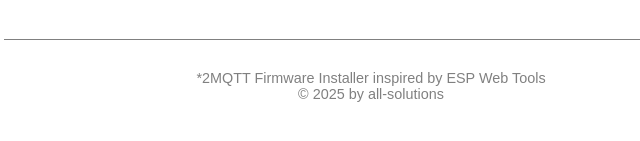
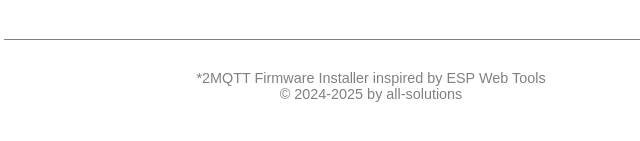
Before and after one commit to all-solutions/Flash2MQTT, a plain HTML site: page index.html in a window 1280 px wide. Shown: the part 357-498 px from the top of the page, 269-909 px from the left. Drawn offline with Linux system fonts and the light colour scheme.

Commit message:
Update index.html

```diff
--- a/index.html
+++ b/index.html
@@ -106,7 +106,7 @@
     <!-- Footer-Text -->
     <p class="footer-text">
         *2MQTT Firmware Installer inspired by ESP Web Tools<br>
-        &copy; <span id="currentYear"></span> by all-solutions
+        &copy; 2024-<span id="currentYear"></span> by all-solutions
     </p>
 
     <div id="status"></div>
```
